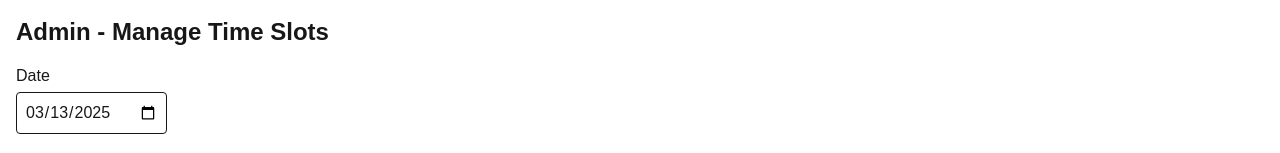
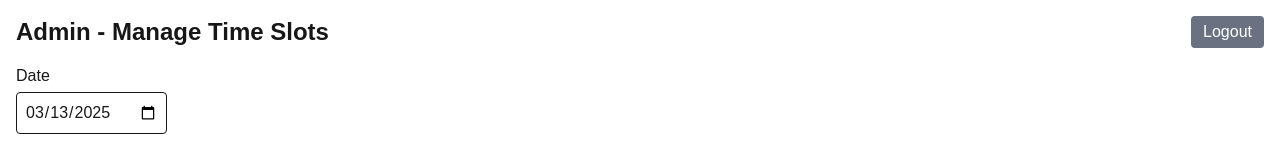
Before and after one commit to julesvirallinen/campaigning-organization-platform, a Next.js app: page /admin in a window 1280 px wide. Shown: the top 153 px of the page. Built offline with nearby package versions, Linux system fonts and the light colour scheme; no server answers; the database is empty.

Commit message:
add logout button

```diff
--- a/src/app/admin/page.tsx
+++ b/src/app/admin/page.tsx
@@ -1,6 +1,7 @@
 "use client";
 
 import { useState, useEffect } from "react";
+import { useRouter } from "next/navigation";
 
 interface TimeSlot {
   id: string;
@@ -12,6 +13,7 @@ interface TimeSlot {
 }
 
 export default function AdminPage() {
+  const router = useRouter();
   const [timeslots, setTimeslots] = useState<TimeSlot[]>([]);
   const [newSlot, setNewSlot] = useState({
     date: new Date().toISOString().split("T")[0],
@@ -61,9 +63,22 @@ export default function AdminPage() {
     return date.toLocaleTimeString([], { hour: "2-digit", minute: "2-digit" });
   };
 
+  const handleLogout = () => {
+    localStorage.removeItem("myName");
+    router.push("/");
+  };
+
   return (
     <div className="container mx-auto p-4">
-      <h1 className="text-2xl font-bold mb-4">Admin - Manage Time Slots</h1>
+      <div className="flex justify-between items-center mb-4">
+        <h1 className="text-2xl font-bold">Admin - Manage Time Slots</h1>
+        <button
+          onClick={handleLogout}
+          className="bg-gray-500 text-white px-3 py-1 rounded hover:bg-gray-600"
+        >
+          Logout
+        </button>
+      </div>
 
       <form onSubmit={handleSubmit} className="mb-8 space-y-4">
         <div>
```
Also changed, not shown: 2 other files (tests, documents, lock files or other folders).
